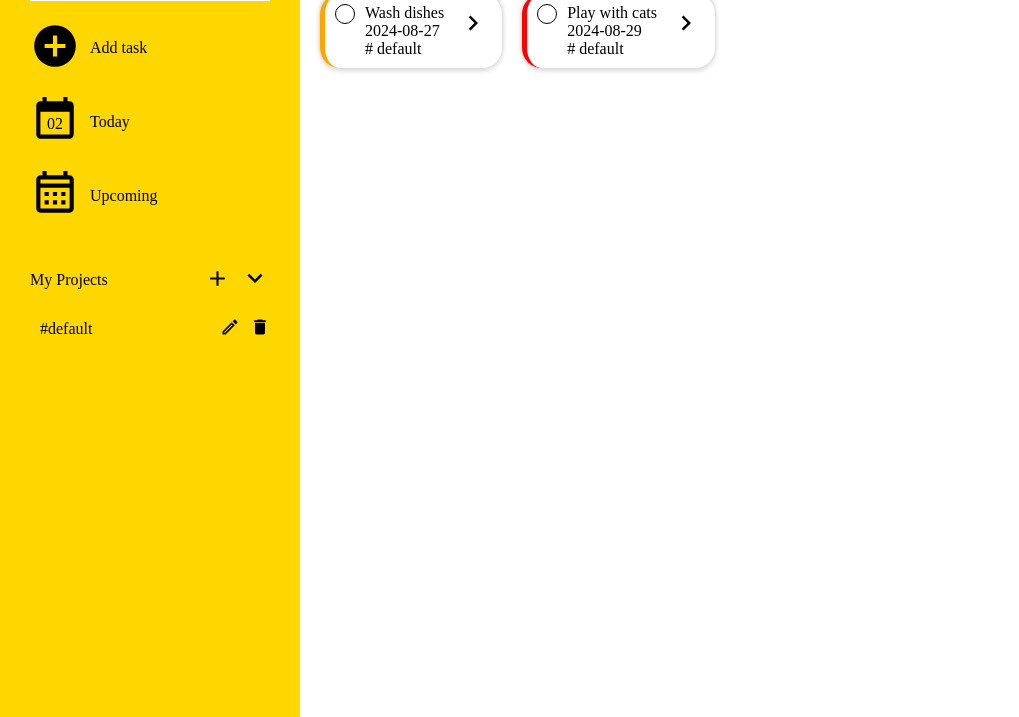
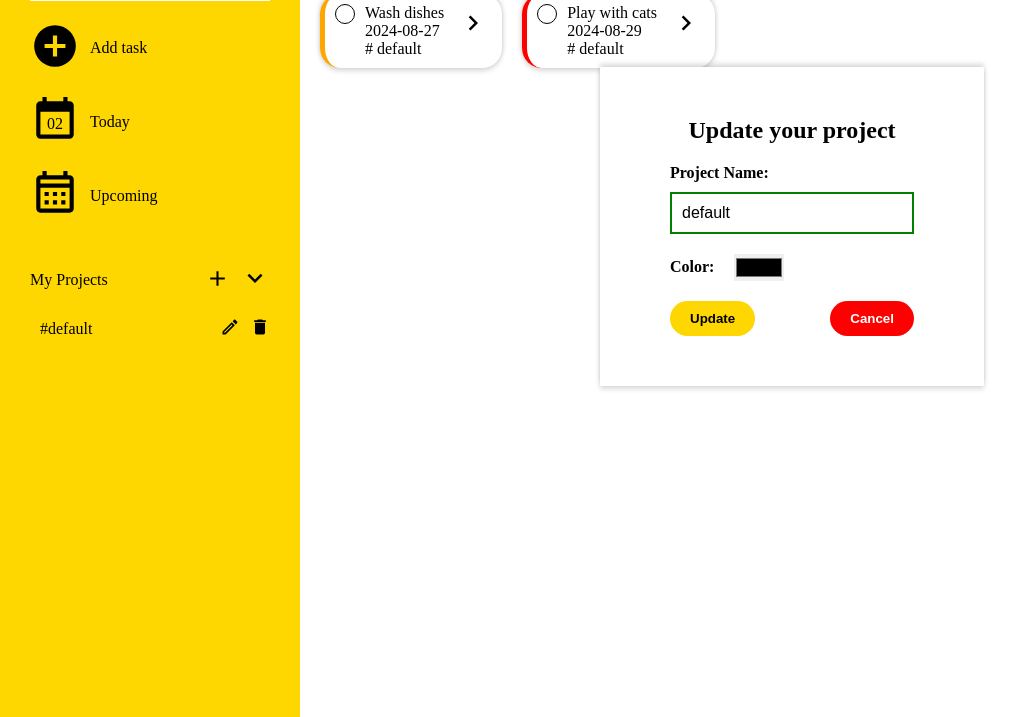
Before and after one commit to hilu03/Todo-List, a website built with webpack: page src/template.html in a window 1280 px wide. Both pictures are taken after a click on the picture 230 px from the left and 410 px from the top of the page. Shown: the part 83-800 px from the top of the page, without its empty margins (0-1019 px from the left). Built offline with nearby package versions, Linux system fonts and the light colour scheme.

Commit message:
Create update project form

```diff
--- a/src/modules/project.js
+++ b/src/modules/project.js
@@ -11,6 +11,11 @@ export class Project {
   addTodo(todo) {
     this.todoList.push(todo);
   }
+
+  updateProject(name, color) {
+    this.name = name;
+    this.color = color;
+  }
 };
 
 export const projects = [];
--- a/src/modules/sidebarDOM.js
+++ b/src/modules/sidebarDOM.js
@@ -13,6 +13,7 @@ export function sidebarDOM() {
   let toggleOpen = true;
   let isAddProjectFormOpen = false;
   let isAddTaskFormOpen = false;
+  let isUpdatingProjectFormOpen = false;
   let choosing = "all-task";
   const contentDisplay = MainContentDOM();
 
@@ -20,7 +21,10 @@ export function sidebarDOM() {
     const projectDivs = document.querySelectorAll(".project-name");
     projectDivs.forEach(project => {
       project.addEventListener("click", () => {
-        if (!isAddTaskFormOpen && !isAddProjectFormOpen && !contentDisplay.anyUpdateFormOpen()) {
+        if (!isAddTaskFormOpen && !isAddProjectFormOpen
+          && !contentDisplay.anyUpdateFormOpen()
+          && !isUpdatingProjectFormOpen)
+        {
           const projectIndex = Number(project.dataset.projectId);
           contentDisplay.displayTasksInProject(projectIndex);
           document.querySelector(`.${choosing}`).classList.remove("choose");
@@ -36,13 +40,59 @@ export function sidebarDOM() {
     deleteProjectContainers.forEach(container => {
       const deleteButton = container.firstElementChild;
       deleteButton.addEventListener("click", () => {
-        if (!isAddTaskFormOpen && !isAddProjectFormOpen && !contentDisplay.anyUpdateFormOpen()) {
+        if (!isAddTaskFormOpen && !isAddProjectFormOpen
+          && !contentDisplay.anyUpdateFormOpen()
+          && !isUpdatingProjectFormOpen)
+        {
           const projectIndex = Number(container.dataset.projectId);
           projects.splice(projectIndex, 1);
           viewAllProject();
         }
       });
     });
+  };
+
+  const updateProjectFormContainer = document.querySelector(".update-project-container");
+  const updateProjects = () => {
+    const updateProjectContainers = document.querySelectorAll(".edit-project-container");
+    updateProjectContainers.forEach(container => {
+      const updateButton = container.firstElementChild;
+      updateButton.addEventListener("click", () => {
+        if (!isAddTaskFormOpen && !isAddProjectFormOpen
+          && !contentDisplay.anyUpdateFormOpen()
+          && !isUpdatingProjectFormOpen)
+        {
+          const projectIndex = Number(container.dataset.projectId);
+          const project = projects[projectIndex];
+          const html =
+          `
+            <h2>Update your project</h2>
+            <form action="#" id="update-project-form">
+              <div class="input-update-project-name">
+                <label for="update-project-name">Project Name:</label>
+                <input type="text" name="update-project-name" id="update-project-name" placeholder="E.g: Summer workout" required minlength="5" value="${project.name}">
+              </div>
+              <div class="input-update-project-color">
+                <label for="update-project-color">Color:</label>
+                <input type="color" id="update-project-color" value="${project.color}">
+              </div>
+              <div class="update-project-button-container">
+                <button class="update-project-button" type="submit">Update</button>
+                <button class="cancel-update-project-button" type="button">Cancel</button>
+              </div>
+            </form>
+          `;
+          updateProjectFormContainer.innerHTML = html;
+          updateProjectFormContainer.classList.add("display");
+          isUpdatingProjectFormOpen = true;
+        }
+      });
+    });
+  };
+
+  const closeUpdateProjectForm = () => {
+    updateProjectFormContainer.classList.remove("display");
+    isUpdatingProjectFormOpen = false;
   };
 
   const viewAllProject = () => {
@@ -71,6 +121,7 @@ export function sidebarDOM() {
     toggleIcon.src = toggleDown;
 
     viewTaskInProject();
+    updateProjects();
     deleteProjects();
   };
 
@@ -105,7 +156,10 @@ export function sidebarDOM() {
   const openAddProjectForm = document.querySelector(".add-project");
   const addProjectFormContainer = document.querySelector(".add-project-container");
   openAddProjectForm.addEventListener("click", () => {
-    if (!isAddTaskFormOpen && !isAddProjectFormOpen && !contentDisplay.anyUpdateFormOpen()) {
+    if (!isAddTaskFormOpen && !isAddProjectFormOpen
+      && !contentDisplay.anyUpdateFormOpen()
+      && !isUpdatingProjectFormOpen)
+    {
       addProjectFormContainer.classList.add("display");
       isAddProjectFormOpen = true;
     }
@@ -147,7 +201,10 @@ export function sidebarDOM() {
   const openAddTaskForm = document.querySelector(".add-task");
   const addTaskFormContainer = document.querySelector(".add-task-container");
   openAddTaskForm.addEventListener("click", () => {
-    if (!isAddTaskFormOpen && !isAddProjectFormOpen && !contentDisplay.anyUpdateFormOpen()) {
+    if (!isAddTaskFormOpen && !isAddProjectFormOpen
+      && !contentDisplay.anyUpdateFormOpen()
+      && !isUpdatingProjectFormOpen)
+    {
       addTaskFormContainer.classList.add("display");
       isAddTaskFormOpen = true;
       displayAllProjectsToSelect();
@@ -180,14 +237,19 @@ export function sidebarDOM() {
   });
 
   window.addEventListener("keydown", (e) => {
-    if (isAddProjectFormOpen && e.key === "Escape") {
-      closeAddProjectForm();
-    }
-    else if (isAddTaskFormOpen && e.key === "Escape") {
-      closeAddTaskForm();
-    }
-    else if (contentDisplay.anyUpdateFormOpen() && e.key === "Escape") {
-      contentDisplay.closeUpdateForm();
+    if (e.key === "Escape") {
+      if (isAddProjectFormOpen) {
+        closeAddProjectForm();
+      }
+      else if (isAddTaskFormOpen) {
+        closeAddTaskForm();
+      }
+      else if (contentDisplay.anyUpdateFormOpen()) {
+        contentDisplay.closeUpdateForm();
+      }
+      else if (isUpdatingProjectFormOpen) {
+        closeUpdateProjectForm();
+      }
     }
   });
 
--- a/src/styles/form.css
+++ b/src/styles/form.css
@@ -1,6 +1,7 @@
 .add-project-container,
 .add-task-container,
-.update-task-container {
+.update-task-container,
+.update-project-container {
   position: fixed;
   left: 600px;
   top: 150px;
@@ -27,11 +28,13 @@
 
 .add-project-container h2,
 .add-task-container h2,
-.update-task-container h2 {
+.update-task-container h2,
+.update-project-container h2 {
   text-align: center;
 }
 
-.input-project-name {
+.input-project-name,
+.input-update-project-name {
   margin-bottom: 20px;
   display: flex;
   flex-direction: column;
@@ -47,7 +50,8 @@
 .input-update-task-title input,
 .input-update-task-due input,
 .input-update-task-description textarea,
-.input-update-task-priority select {
+.input-update-task-priority select,
+.input-update-project-name input {
   padding: 10px;
   font-size: 16px;
 }
@@ -56,7 +60,8 @@
 .input-task-title input:invalid,
 .input-task-due input:invalid,
 .input-update-task-title input:invalid,
-.input-update-task-due input:invalid {
+.input-update-task-due input:invalid,
+.input-update-project-name input:invalid {
   border: 2px solid red;
 }
 
@@ -64,7 +69,8 @@
 .input-task-title input:focus,
 .input-task-due input:focus,
 .input-update-task-title input:focus,
-.input-update-task-due input:focus {
+.input-update-task-due input:focus,
+.input-update-project-name input:focus {
   border: 2px solid blue;
   outline: none;
 }
@@ -74,20 +80,23 @@
 .input-task-title input:valid,
 .input-task-due input:valid,
 .input-update-task-title input:valid,
-.input-update-task-due input:valid {
+.input-update-task-due input:valid,
+.input-update-project-name input:valid {
   border: 2px solid green;
   outline: none;
 }
 
 
-.input-project-color {
+.input-project-color,
+.input-update-project-color {
   display: flex;
   align-items: center;
   gap: 20px;
   margin-bottom: 20px;
 }
 
-.input-project-color input {
+.input-project-color input,
+.input-update-project-color input {
   border: none;
   padding: 0;
 }
@@ -96,7 +105,8 @@ label {
   font-weight: bold;
 }
 
-.project-button-container {
+.project-button-container,
+.update-project-button-container {
   display: flex;
   justify-content: space-between;
 }
@@ -106,7 +116,9 @@ label {
 .cancel-project-button,
 .cancel-task-button,
 .update-task-button,
-.cancel-update-task-button {
+.cancel-update-task-button,
+.update-project-button,
+.cancel-update-project-button {
   padding: 10px 20px;
   border: none;
   border-radius: 20px;
@@ -119,19 +131,23 @@ label {
 .cancel-project-button:hover,
 .cancel-task-button:hover,
 .update-task-button:hover,
-.cancel-update-task-button:hover {
+.cancel-update-task-button:hover,
+.update-project-button:hover,
+.cancel-update-project-button:hover {
   opacity: 0.7;
 }
 
 .create-project-button,
 .create-task-button,
-.update-task-button {
+.update-task-button,
+.update-project-button {
   background-color: gold;
 }
 
 .cancel-project-button,
 .cancel-task-button,
-.cancel-update-task-button {
+.cancel-update-task-button,
+.cancel-update-project-button {
   background-color: red;
   color: white;
 }
--- a/src/template.html
+++ b/src/template.html
@@ -105,6 +105,8 @@
 
     <div class="update-task-container"></div>
 
+    <div class="update-project-container"></div>
+
     </div>
   </div>
 </body>
```
